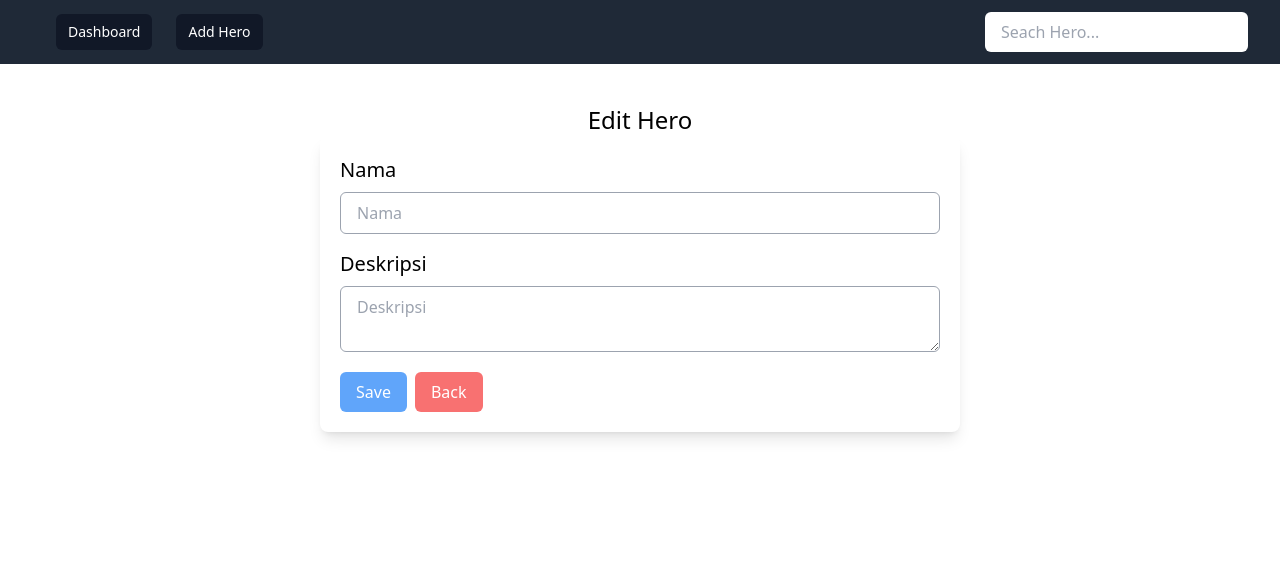
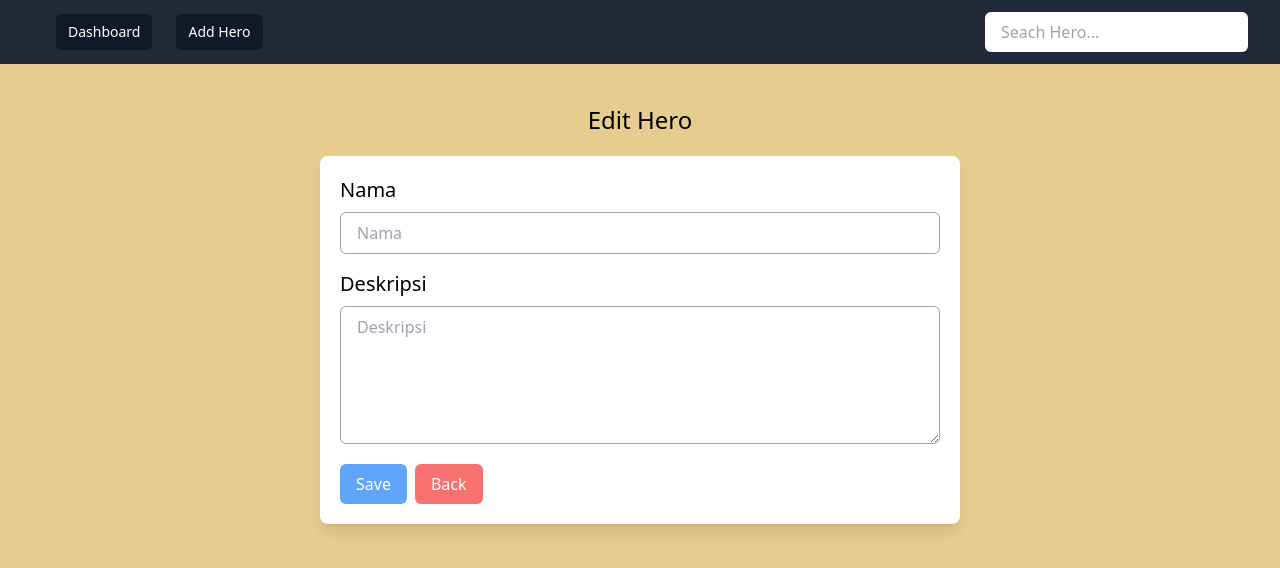
Before and after one commit to WibyFabian08/persiapan-angular, an Angular app: page /add in a window 1280 px wide. Shown: the top 568 px of the page. Built offline with nearby package versions, Linux system fonts and the light colour scheme; data requests are answered from the project's data file.

Commit message:
ubah warna tema

```diff
--- a/src/app/add-hero/add-hero.component.html
+++ b/src/app/add-hero/add-hero.component.html
@@ -1,6 +1,6 @@
 <div class="container mx-auto mt-10">
   <div class="flex justify-center items-center flex-col">
-    <h1 class="text-2xl text-center">{{title}} Hero</h1>
+    <h1 class="text-2xl text-center mb-5">{{title}} Hero</h1>
     <div
       class="bg-white rounded-lg shadow-lg flex flex-col w-full md:w-1/2 p-5"
     >
@@ -19,6 +19,7 @@
           type="text"
           [(ngModel)]="hero.description"
           placeholder="Deskripsi"
+          rows="5"
           class="px-4 py-2 focus:outline-none border border-gray-400 rounded-md"
         ></textarea>
       </div>
--- a/src/app/app.component.html
+++ b/src/app/app.component.html
@@ -1,2 +1,4 @@
-<app-navbar></app-navbar>
-<router-outlet></router-outlet>
+<div style="background-color: #e7cc8f; height: 100vh;">
+    <app-navbar></app-navbar>
+    <router-outlet></router-outlet>
+</div>
--- a/src/app/dashboard/dashboard.component.html
+++ b/src/app/dashboard/dashboard.component.html
@@ -10,7 +10,7 @@
         *ngFor="let hero of heroes"
       >
         <div
-          class="mx-1 bg-gray-100 mb-5 p-5 shadow-lg rounded-md hover:bg-gray-200 transition-all duration-200 ease-in-out"
+          class="mx-1 bg-white mb-5 p-5 shadow-lg rounded-md hover:bg-gray-100 transition-all duration-200 ease-in-out"
         >
           <h5 class="text-2xl">{{ hero.name }}</h5>
           <p class="text-sm text-justify mt-2">
@@ -25,6 +25,7 @@
               Edit
             </button>
             <button
+              routerLink="/detail/{{ hero.id }}"
               class="text-white ml-2 hover:bg-green-500 transition-all duration-300 bg-green-400 px-4 py-2 rounded-md"
             >
               Detail
```
